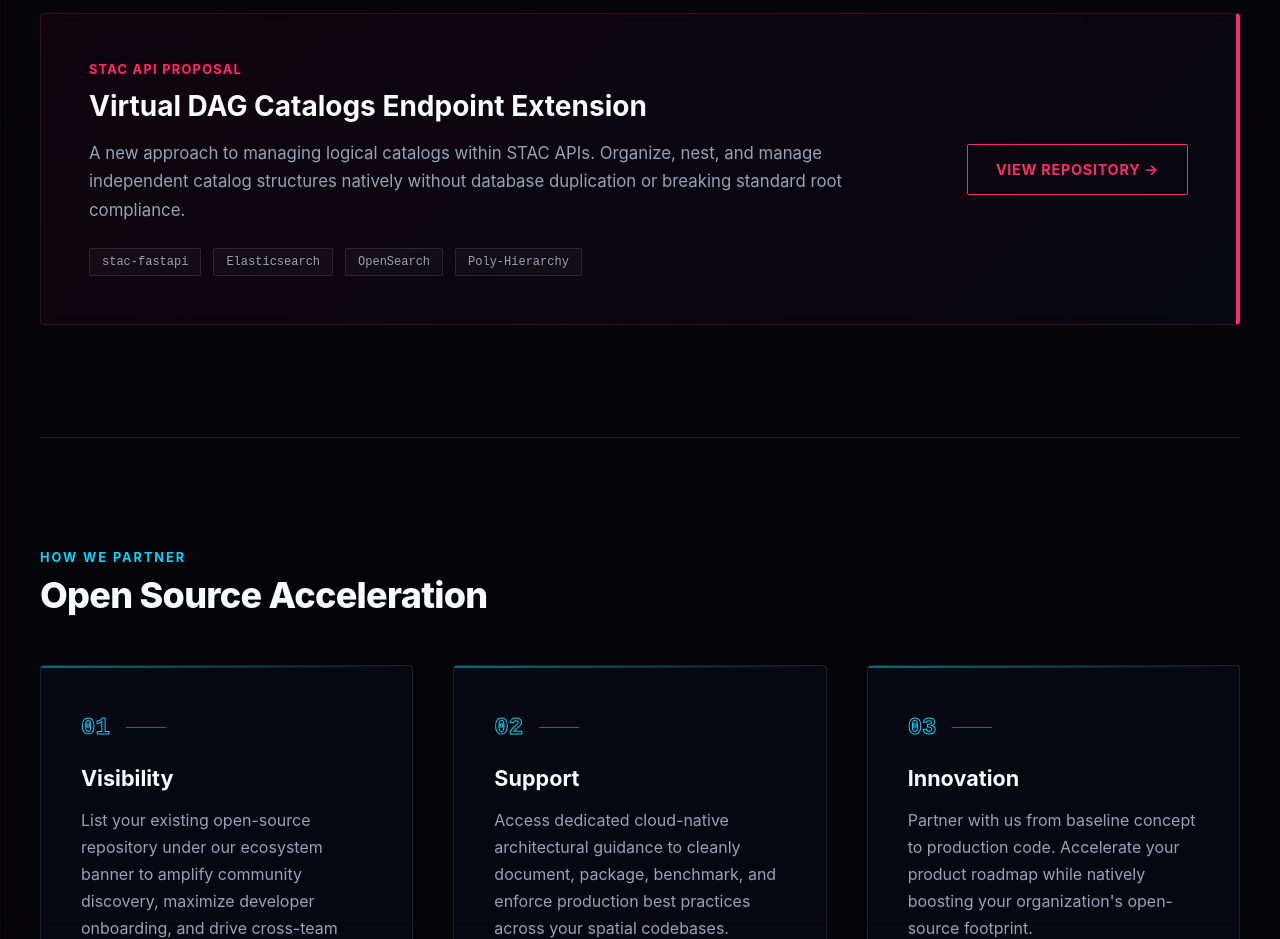
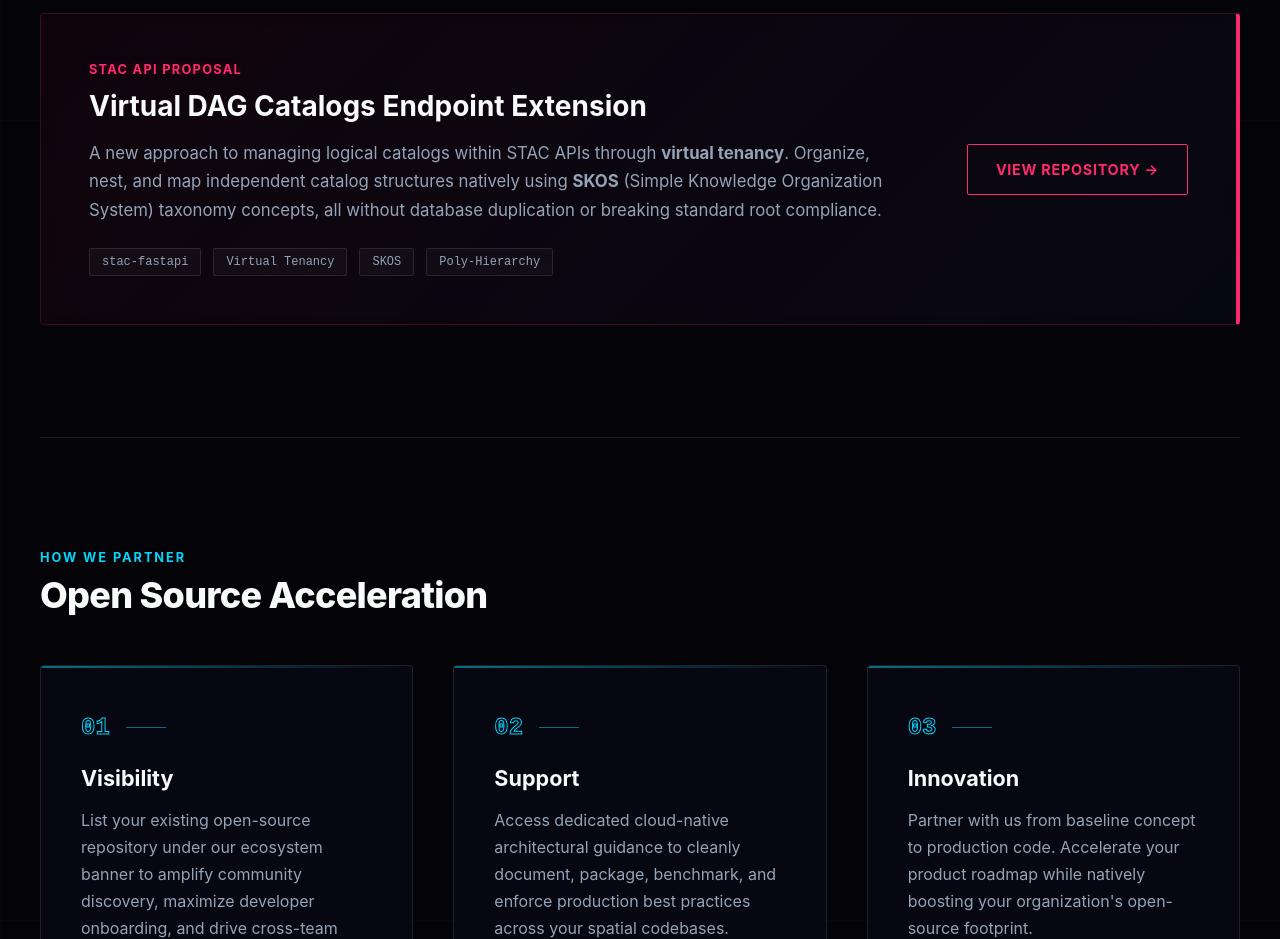
Before and after one commit to StacLabs/staclabs.github.io, a Next.js app: page / in a window 1280 px wide. Shown: the part 1480-2419 px from the top of the page. Built offline with nearby package versions, Linux system fonts and the light colour scheme.

Commit message:
improve extension explanation

```diff
--- a/app/layout.js
+++ b/app/layout.js
@@ -4,12 +4,16 @@ import styles from "./layout.module.css";
 export const metadata = {
   title: "StacLabs | Open Source Geospatial Infrastructure",
   description: "Building practical, high-performance STAC API architectures and cloud-native geospatial tooling.",
+  icons: {
+    icon: "/staclabs-pink.png",
+  },
 };
 
 export default function RootLayout({ children }) {
   return (
     <html lang="en">
       <head>
+        <link rel="icon" href="/staclabs-pink.png" />
         <link rel="preconnect" href="https://fonts.googleapis.com" />
         <link rel="preconnect" href="https://fonts.gstatic.com" crossOrigin="" />
         <link href="https://fonts.googleapis.com/css2?family=Share+Tech+Mono&display=swap" rel="stylesheet" />
--- a/app/page.js
+++ b/app/page.js
@@ -65,12 +65,12 @@ export default function Home() {
             <div className={styles.cardTag}>STAC API Proposal</div>
             <h3>Virtual DAG Catalogs Endpoint Extension</h3>
             <p>
-              A new approach to managing logical catalogs within STAC APIs. Organize, nest, and manage independent catalog structures natively without database duplication or breaking standard root compliance.
+              A new approach to managing logical catalogs within STAC APIs through <strong>virtual tenancy</strong>. Organize, nest, and map independent catalog structures natively using <strong>SKOS</strong> (Simple Knowledge Organization System) taxonomy concepts, all without database duplication or breaking standard root compliance.
             </p>
             <div className={styles.techBadges}>
               <span>stac-fastapi</span>
-              <span>Elasticsearch</span>
-              <span>OpenSearch</span>
+              <span>Virtual Tenancy</span>
+              <span>SKOS</span>
               <span>Poly-Hierarchy</span>
             </div>
           </div>
--- a/next.config.mjs
+++ b/next.config.mjs
@@ -1,10 +1,15 @@
+// /** @type {import('next').NextConfig} */
+// const nextConfig = {
+//   /* config options here */
+//   devIndicators: {
+//     buildActivity: false,
+//     buildActivityPosition: 'bottom-right',
+//   },
+// };
+
 /** @type {import('next').NextConfig} */
 const nextConfig = {
-  /* config options here */
-  devIndicators: {
-    buildActivity: false,
-    buildActivityPosition: 'bottom-right',
-  },
+  devIndicators: false,
 };
 
 export default nextConfig;
```
